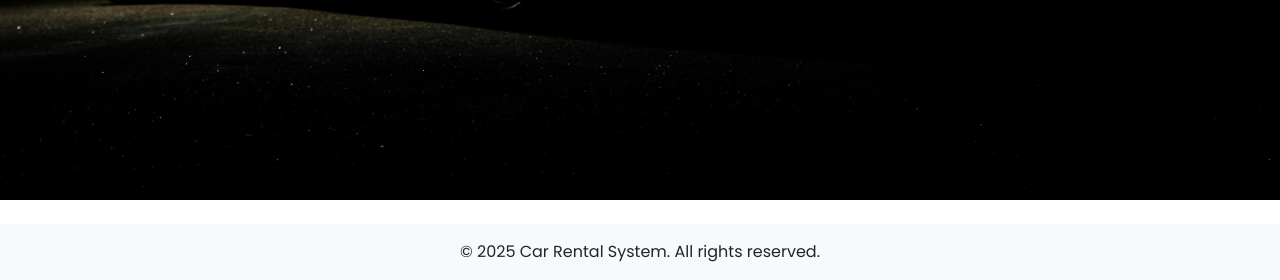
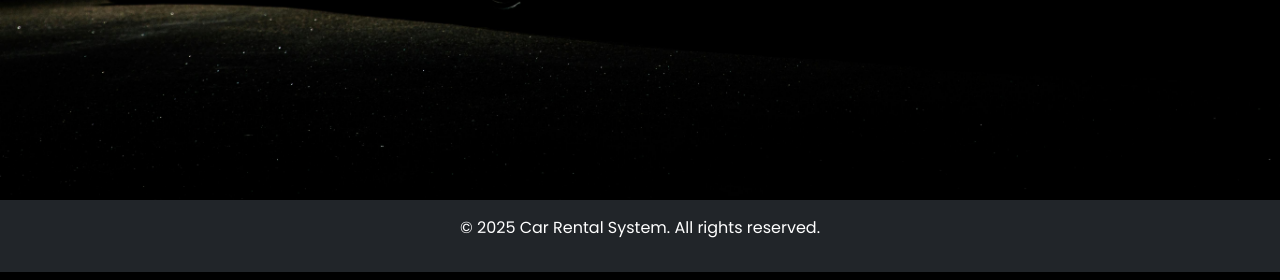
Before and after one commit to mukizafabrice/car-rental-system, a PHP site: page /admin/index.php in a window 1280 px wide. Shown: the part 600-880 px from the top of the page. Run offline with PHP 8.4, Linux system fonts and the light colour scheme.

Commit message:
handle footer

```diff
--- a/includes/footer.php
+++ b/includes/footer.php
@@ -1,5 +1,5 @@
-<footer class="text-center py-3 bg-light mt-4">
-    <p class="mb-0">&copy; <?php echo date("Y"); ?> Car Rental System. All rights reserved.</p>
+<footer class="footer bg-dark text-white text-center py-3">
+    <p>&copy; <?php echo date("Y"); ?> Car Rental System. All rights reserved.</p>
 </footer>
 
 <!-- Bootstrap JS -->
```
